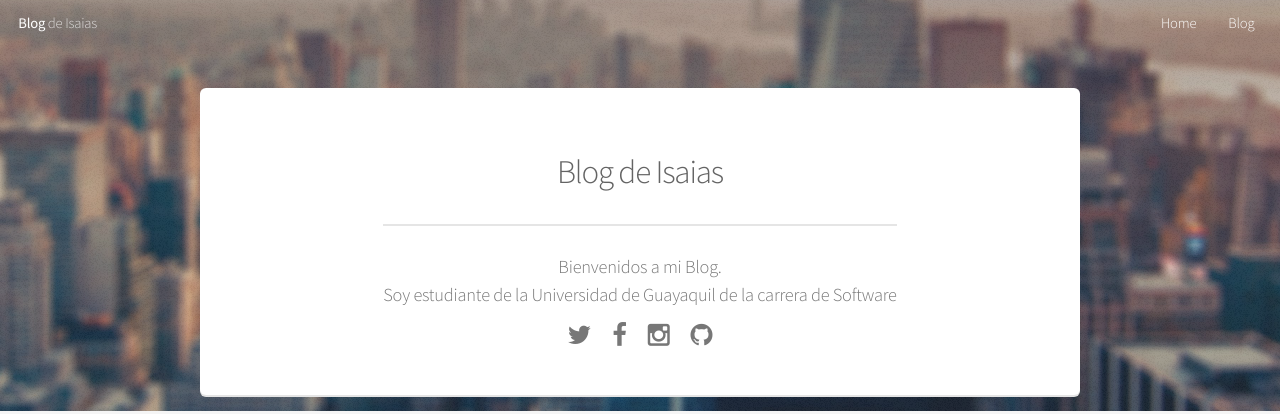
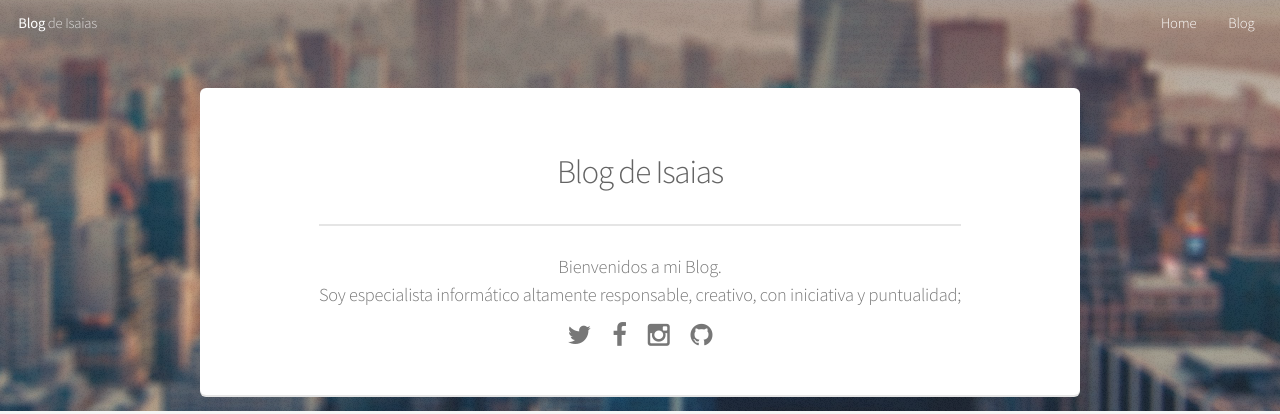
Before and after one commit to Isaias593/IndexBlog, a Jekyll site: the page built from index.html, in a window 1280 px wide. Shown: the top 414 px of the page. Built offline with Jekyll 4.4.1, drawn with Linux system fonts in a browser that asks for light colours; the list of posts is cut into pages by our own code.

Commit message:
Update index.html

```diff
--- a/index.html
+++ b/index.html
@@ -7,14 +7,15 @@ layout: default
 		<h2>Blog de Isaias
 		</h2>
 		<p>Bienvenidos a mi Blog.<br />
-		Soy estudiante de la Universidad de Guayaquil de la carrera de Software</p>
+		Soy especialista informático altamente responsable, creativo, con iniciativa y
+puntualidad;</p>
 	</header>
 
 				<ul class="icons">
-					<li><a href="#" class="icon fa-twitter"><span class="label">Twitter</span></a></li>
-					<li><a href="#" class="icon fa-facebook"><span class="label">Facebook</span></a></li>
-					<li><a href="#" class="icon fa-instagram"><span class="label">Instagram</span></a></li>
-					<li><a href="#" class="icon fa-github"><span class="label">Github</span></a></li>
+					<li><a href="https://mobile.twitter.com/Isaias_Coronel_" class="icon fa-twitter"><span class="label">Twitter</span></a></li>
+					<li><a href="https://www.facebook.com/IsaiasCoronelZ13" class="icon fa-facebook"><span class="label">Facebook</span></a></li>
+					<li><a href="https://www.instagram.com/isaias_pk/" class="icon fa-instagram"><span class="label">Instagram</span></a></li>
+					<li><a href="https://github.com/Isaias593" class="icon fa-github"><span class="label">Github</span></a></li>
 				</ul>
 
 </section>
```
